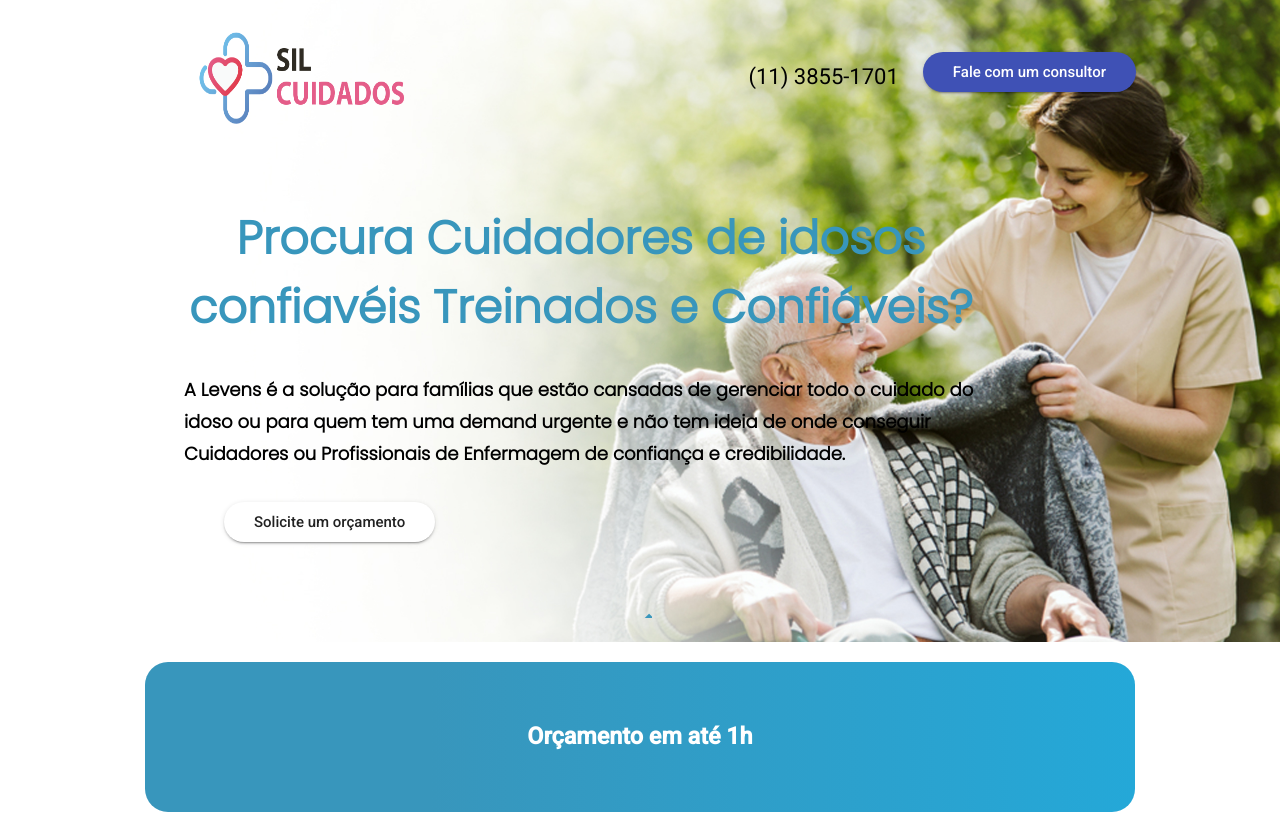
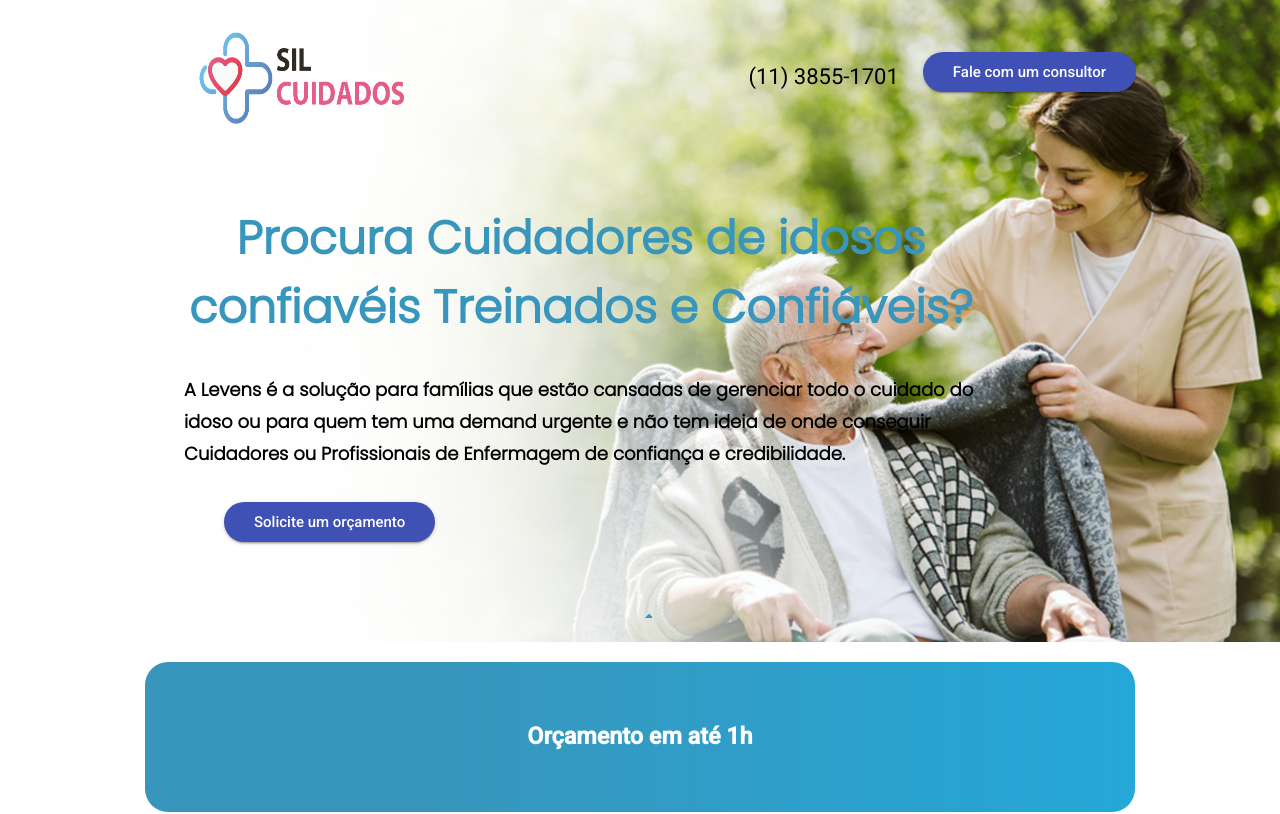
Before and after one commit to Laishyde/cuidadoresDeIdosos, an Angular app: page / in a window 1280 px wide. Shown: the top 814 px of the page. Built offline with nearby package versions, Linux system fonts and the light colour scheme; no server answers.

Commit message:
alteração cor de botão

```diff
--- a/src/app/modulo/landing-page/components/heading/heading.component.html
+++ b/src/app/modulo/landing-page/components/heading/heading.component.html
@@ -16,12 +16,14 @@
             urgente e não tem ideia de onde conseguir Cuidadores ou Profissionais
             de Enfermagem de confiança e credibilidade.</span></p>
             <div class="zh-ms-40">
-                <button mat-raised-button color="segundary" class="btn">Solicite um orçamento</button>
+                <button mat-raised-button color="primary" class="btn">Solicite um orçamento</button>
             </div>
         </div>
 
     </div>
     <div class="arrow">
+        <a href=" ">
         <mat-icon class=" icon backgroundBlue zh-mt-20 zh-mb-20">expand_more</mat-icon>
+        </a>
     </div>
 </header>
--- a/src/app/modulo/landing-page/views/landing-page.component.html
+++ b/src/app/modulo/landing-page/views/landing-page.component.html
@@ -8,8 +8,10 @@
         <h3 class="zh-p-60">Orçamento em até 1h</h3>
     </div>
 </div>
+
 <h2 class="title zh-mt-32"><span class="color-PrimaryDark ">EM QUE OS </span>CUIDADORES DE IDOSOS/ENFERMEIROS
     <br /><span class="color-PrimaryDark">PODEM AJUDAR?</span></h2>
+
 <div>
     <div class="wrap">
 
```
